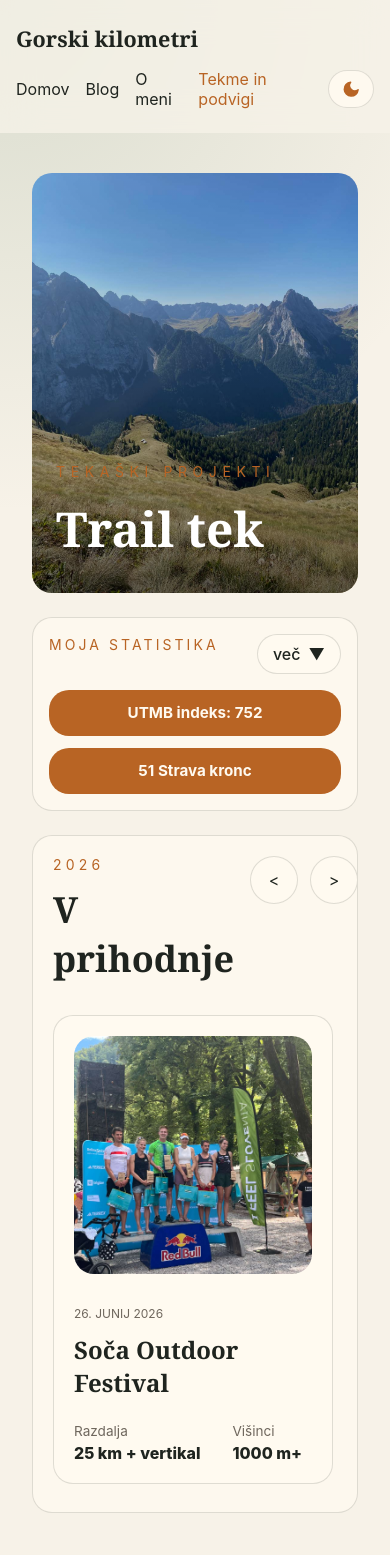
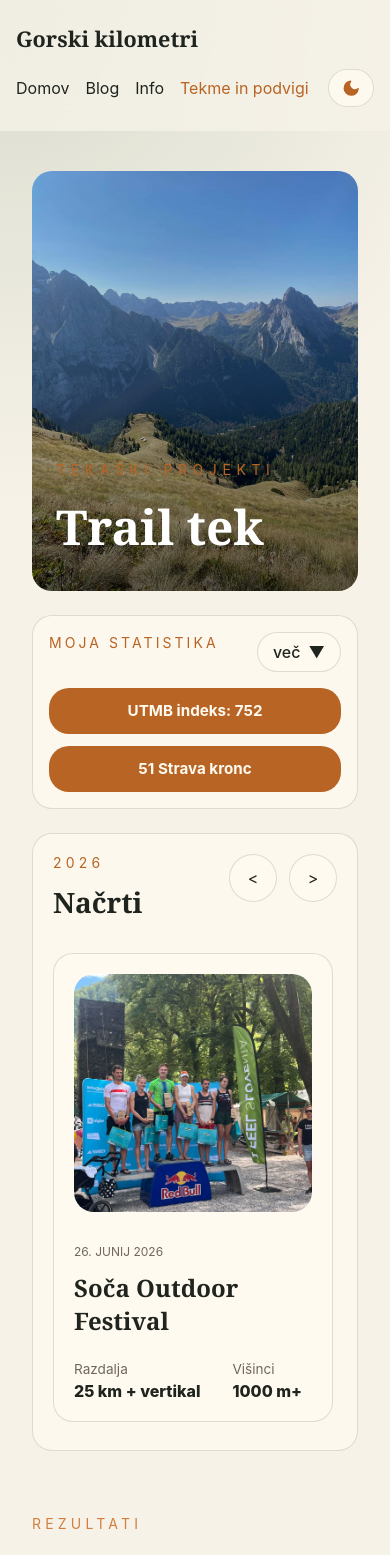
Before and after one commit to hotrunner-si/blog-gk, a Vue app: page /podvigi in a window 390 px wide. Shown: the top 1555 px of the page. Built offline with nearby package versions, Linux system fonts and the light colour scheme.

Commit message:
navbar ime info in manjši naslovi

```diff
--- a/src/components/SiteNav.vue
+++ b/src/components/SiteNav.vue
@@ -7,7 +7,7 @@
         <nav aria-label="Glavna navigacija">
           <RouterLink to="/">Domov</RouterLink>
           <RouterLink to="/blog">Blog</RouterLink>
-          <RouterLink to="/info">O meni</RouterLink>
+          <RouterLink to="/info">Info</RouterLink>
           <RouterLink to="/podvigi">Tekme in podvigi</RouterLink>
         </nav>
 
--- a/src/components/race_components/RacesPast.vue
+++ b/src/components/race_components/RacesPast.vue
@@ -1,8 +1,8 @@
 <template>
   <section class="completed">
     <div class="completed-header">
-      <p class="completed-tag">Zaključene dirke</p>
-      <h2 class="completed-title">Rezultati preteklih tekem</h2>
+      <p class="completed-tag">Rezultati</p>
+      <h2 class="completed-title">Zaključene dirke</h2>
     </div>
 
     <div class="completed-list">
@@ -345,9 +345,6 @@ function blogLink(race) {
   transform: rotate(180deg);
 }
 
-.completed-card--open .completed-more {
-  transform: translateY(0.35rem);
-}
 
 .race-button {
   display: inline-flex;
@@ -360,7 +357,6 @@ function blogLink(race) {
 
 .completed-summary:hover .completed-more,
 .race-button:hover {
-  border-color: var(--color-accent);
   color: var(--color-accent);
 }
 
--- a/src/components/race_components/RacesStats.vue
+++ b/src/components/race_components/RacesStats.vue
@@ -96,7 +96,6 @@ const isOpen = ref(false)
 }
 
 .more-toggle:hover {
-  border-color: var(--color-accent);
   color: var(--color-accent);
 }
 
--- a/src/components/race_components/RacesUpcoming.vue
+++ b/src/components/race_components/RacesUpcoming.vue
@@ -3,7 +3,7 @@
     <div class="upcoming-header">
       <div>
         <p class="upcoming-tag">2026</p>
-        <h2 class="upcoming-title">V prihodnje</h2>
+        <h2 class="upcoming-title">Načrti</h2>
       </div>
       <div class="slider-controls">
         <button @click="scrollLeft" class="slider-btn" aria-label="Prejšnje tekme">&lt;</button>
@@ -42,22 +42,128 @@ function scrollRight() { slider.value?.scrollBy({ left: 320, behavior: 'smooth'
 </script>
 
 <style scoped>
-div::-webkit-scrollbar { display: none; }
-.upcoming { padding: 2rem; border-radius: var(--radius-md); border: 1px solid var(--color-border); background: var(--color-card-bg); }
-.upcoming-header { display: flex; justify-content: space-between; align-items: center; gap: 1rem; margin-bottom: 2rem; }
-.upcoming-tag { margin: 0; font-size: 0.875rem; text-transform: uppercase; letter-spacing: 0.3em; color: var(--color-accent); }
-.upcoming-title { margin: 0.75rem 0 0; font-family: var(--font-display); font-size: 2.25rem; font-weight: 900; }
-.slider-controls { display: flex; gap: 0.75rem; }
-.slider-btn { width: 3rem; height: 3rem; border-radius: 9999px; border: 1px solid var(--color-border); background: var(--color-surface); color: var(--color-text); cursor: pointer; }
-.slider { display: flex; gap: 1.25rem; overflow-x: auto; scroll-behavior: smooth; padding-bottom: 0.5rem; }
-.upcoming-card { min-width: 280px; padding: 1.25rem; border-radius: var(--radius-md); border: 1px solid var(--color-border); background: var(--color-card-bg-strong); transition: transform 0.3s ease, box-shadow 0.3s ease; }
-.upcoming-card:hover { box-shadow: var(--shadow-soft); }
-.upcoming-image { width: 100%; aspect-ratio: 1; object-fit: cover; border-radius: var(--radius-md); margin-bottom: 1rem; }
-.upcoming-date { font-size: 0.75rem; text-transform: uppercase; color: var(--color-muted); }
-.upcoming-name { display: block; margin-top: 0.5rem; font-family: var(--font-display); font-size: 1.5rem; font-weight: 900; text-decoration: none; transition: color 0.2s ease; }
-.upcoming-name:hover { color: var(--color-accent-hover); }
-.upcoming-stats { display: flex; gap: 2rem; margin-top: 1.5rem; }
-.upcoming-label { margin: 0; color: var(--color-muted); font-size: 0.85rem; }
-.upcoming-value { margin: 0.25rem 0 0; font-weight: 800; }
-@media (max-width: 640px) { .upcoming { padding: 1.25rem; } .upcoming-header { align-items: flex-start; } }
+div::-webkit-scrollbar {
+  display: none;
+}
+
+.upcoming {
+  padding: 2rem;
+  border-radius: var(--radius-md);
+  border: 1px solid var(--color-border);
+  background: var(--color-card-bg);
+}
+
+.upcoming-header {
+  display: flex;
+  justify-content: space-between;
+  align-items: center;
+  gap: 1rem;
+  margin-bottom: 2rem;
+}
+
+.upcoming-tag {
+  margin: 0;
+  font-size: 0.875rem;
+  text-transform: uppercase;
+  letter-spacing: 0.3em;
+  color: var(--color-accent);
+}
+
+.upcoming-title {
+  margin: 0.75rem 0 0;
+  font-family: var(--font-display);
+  font-size: clamp(1.75rem, 4vw, 2.25rem);
+  font-weight: 900;
+}
+
+.slider-controls {
+  display: flex;
+  gap: 0.75rem;
+}
+
+.slider-btn {
+  width: 3rem;
+  height: 3rem;
+  border-radius: 9999px;
+  border: 1px solid var(--color-border);
+  background: var(--color-surface);
+  color: var(--color-text);
+  cursor: pointer;
+}
+
+.slider {
+  display: flex;
+  gap: 1.25rem;
+  overflow-x: auto;
+  scroll-behavior: smooth;
+  padding-bottom: 0.5rem;
+}
+
+.upcoming-card {
+  min-width: 280px;
+  padding: 1.25rem;
+  border-radius: var(--radius-md);
+  border: 1px solid var(--color-border);
+  background: var(--color-card-bg-strong);
+  transition: transform 0.3s ease, box-shadow 0.3s ease;
+}
+
+.upcoming-card:hover {
+  box-shadow: var(--shadow-soft);
+}
+
+.upcoming-image {
+  width: 100%;
+  aspect-ratio: 1;
+  object-fit: cover;
+  border-radius: var(--radius-md);
+  margin-bottom: 1rem;
+}
+
+.upcoming-date {
+  font-size: 0.75rem;
+  text-transform: uppercase;
+  color: var(--color-muted);
+}
+
+.upcoming-name {
+  display: block;
+  margin-top: 0.5rem;
+  font-family: var(--font-display);
+  font-size: 1.5rem;
+  font-weight: 900;
+  text-decoration: none;
+  transition: color 0.2s ease;
+}
+
+.upcoming-name:hover {
+  color: var(--color-accent-hover);
+}
+
+.upcoming-stats {
+  display: flex;
+  gap: 2rem;
+  margin-top: 1.5rem;
+}
+
+.upcoming-label {
+  margin: 0;
+  color: var(--color-muted);
+  font-size: 0.85rem;
+}
+
+.upcoming-value {
+  margin: 0.25rem 0 0;
+  font-weight: 800;
+}
+
+@media (max-width: 640px) {
+  .upcoming {
+    padding: 1.25rem;
+  }
+
+  .upcoming-header {
+    align-items: flex-start;
+  }
+}
 </style>
--- a/src/data/races.js
+++ b/src/data/races.js
@@ -127,7 +127,7 @@ export const completedRaces = [
     image: '/images/golica01.jpg',
     imageAlt: 'Golica koča in greben Golice med Julian Alps Trail Run 2025',
     link: 'https://www.strava.com/activities/15865784264',
-    note: 'Prvič sem tekel daljšo razdaljo na Julian Alps Trail Run.',
+    note: 'Prvič sem na Julian Alps tekel daljšo razdaljo.',
   },
   {
     name: 'Trail Verbier - St. Bernard',
```
